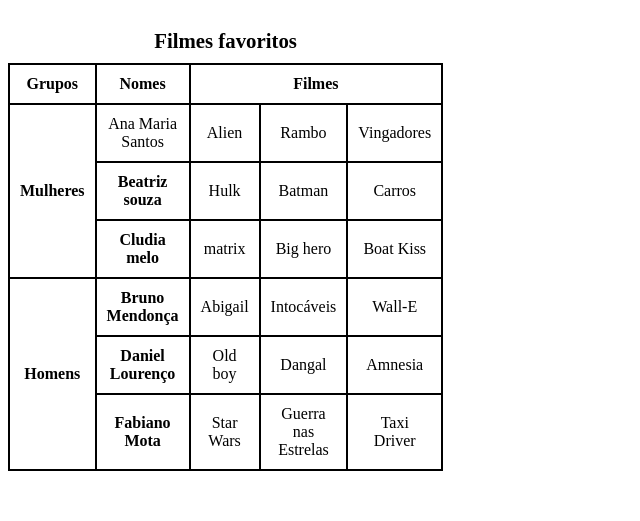
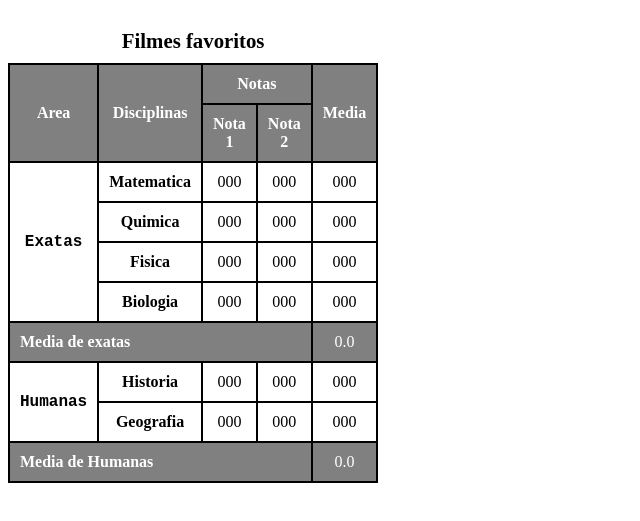
Before and after one commit to leonardounifacs/html-css, a plain HTML site: page Desafios/desafio13/desafio13.html in a window 1280 px wide. Shown: the part 61-582 px from the top of the page, without its empty margins (0-640 px from the left). Drawn offline with Linux system fonts and the light colour scheme.

Commit message:
desafio 13

```diff
--- a/Desafios/desafio13/desafio13.html
+++ b/Desafios/desafio13/desafio13.html
@@ -19,6 +19,24 @@
             padding: 10px;
             text-align: center;
         }
+        th.Media{
+            text-align: left;
+            background-color: gray;
+            color: white;
+        }
+        thead{
+            background-color: gray;
+            color: white;
+        }
+        td.media{
+            background-color: gray;
+            color: white;
+        }
+        th.ar{
+            font-family: 'Courier New', Courier, monospace;
+            font-weight: bolder;
+        }
+
     </style>
 </head>
 <body>
@@ -29,51 +47,67 @@
         </caption>
         <thead>
             <tr>
-                <th scope="col">Grupos</th>
-                <th scope="col">Nomes</th>
-                <th colspan="3" scope="colgroup">Filmes</th>
+                <th rowspan="2">Area</th>
+                <th rowspan="2">Disciplinas</th>
+                <th colspan="2">Notas</th>
+                <th rowspan="2">Media</th>
+            </tr>
+            <tr>
+                <th>Nota 1</th>
+                <th>Nota 2</th>
             </tr>
         </thead>
         <tbody>
             <tr>
-                <th rowspan="3" scope="rowgroup">Mulheres</th>
-                <td>Ana Maria Santos</td>
-                <td>Alien</td>
-                <td>Rambo</td>
-                <td>Vingadores</td>
+                <th rowspan="4" scope="rowgroup" class="ar">Exatas</th>
+                <th rowspan="1">Matematica</th>
+                <td>000</td>
+                <td>000</td>
+                <td>000</td>
             </tr>
             <tr>
-                <th>Beatriz souza</th>
-                <td>Hulk</td>
-                <td>Batman</td>
-                <td>Carros</td>
+                <th rowspan="1">Quimica</th>
+                <td>000</td>
+                <td>000</td>
+                <td>000</td>
             </tr>
             <tr>
-                <th>Cludia melo</th>
-                <td>matrix</td>
-                <td>Big hero</td>
-                <td>Boat Kiss</td>
+                <th rowspan="1">Fisica</th>
+                <td>000</td>
+                <td>000</td>
+                <td>000</td>
             </tr>
             <tr>
-                <th rowspan="3" scope="rowgroup">Homens</th>
-                <th>Bruno Mendonça</th>
-                <td>Abigail</td>
-                <td>Intocáveis</td>
-                <td>Wall-E</td>
+                <th rowspan="1">Biologia</th>
+                <td>000</td>
+                <td>000</td>
+                <td>000</td>
+            </tr>
+            <tr>
+                <th colspan="4" class="Media">Media de exatas</th>
+                <td class="media">0.0</td>
+            </tr>
+            <tr>
+                <th rowspan="3" scope="rowgroup" class="ar">Humanas</th>
+                <th>Historia</th>
+                <td>000</td>
+                <td>000</td>
+                <td>000</td>
 
             </tr>
             <tr>
-                <th>Daniel Lourenço</th>
-                <td>Old boy</td>
-                <td>Dangal</td>
-                <td>Amnesia</td>
+                <th>Geografia</th>
+                <td>000</td>
+                <td>000</td>
+                <td>000</td>
             </tr>
-            <tr>
-                <th>Fabiano Mota</th>
-                <td>Star Wars</td>
-                <td>Guerra nas Estrelas</td>
-                <td>Taxi Driver</td>
-            </tr>
+            <tfoot>
+                <tr>
+                    <th colspan="4" class="Media">Media de Humanas</th>
+                    <td class="media">0.0</td>
+                </tr>
+            </tfoot>
+
         </tbody>
     </table>
 </body>
```
